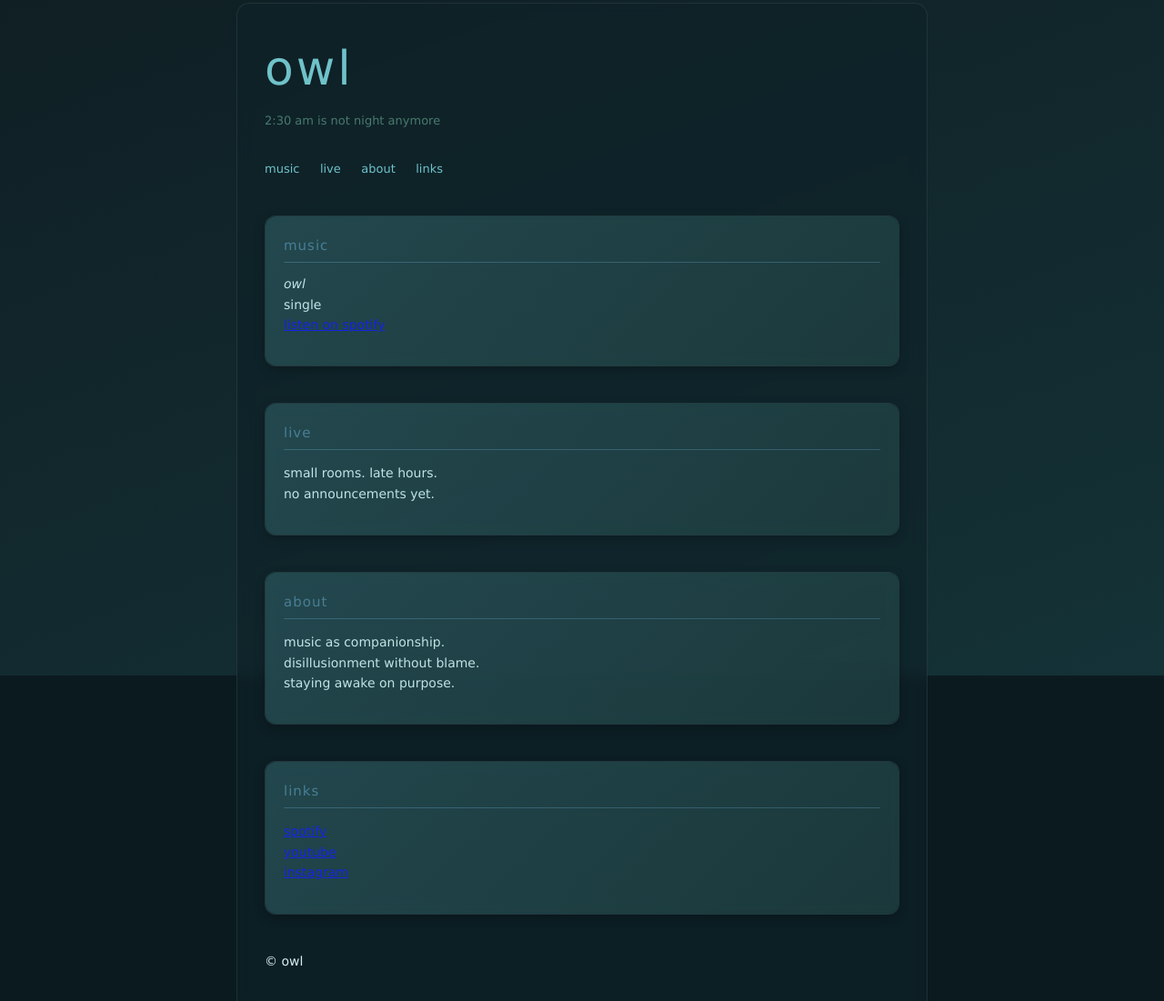
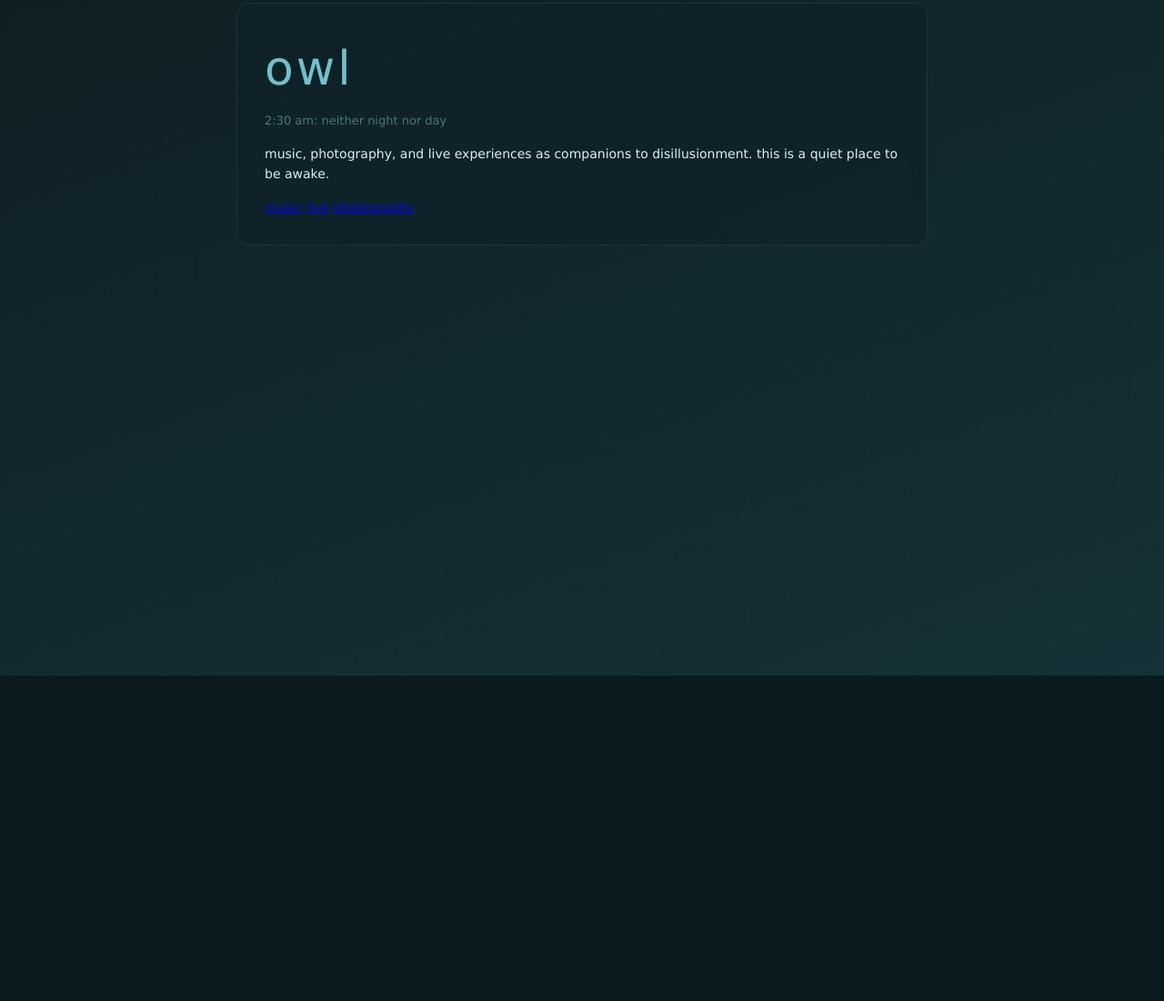
Before and after one commit to rjsiobhan/siobhan, a plain HTML site: page index.html in a window 1280 px wide. Shown: the part 57-1158 px from the top of the page at 91% size. After the commit the page ends 860 px from the top, so only its background shows below. Drawn offline with Linux system fonts and the light colour scheme.

Commit message:
Update index.html

```diff
--- a/index.html
+++ b/index.html
@@ -3,70 +3,32 @@
 <head>
   <meta charset="UTF-8" />
   <meta name="viewport" content="width=device-width, initial-scale=1.0" />
-
   <title>owl</title>
-
-  <meta name="description" content="music for when it’s too late to explain anything" />
   <link rel="stylesheet" href="style.css" />
 </head>
-
 <body>
 
-  <!-- ambient background layer -->
   <div class="background"></div>
 
-  <main class="window">
+  <main class="window landing">
 
     <header class="header">
       <h1>owl</h1>
-      <p class="tagline">2:30 am is not night anymore</p>
+      <p class="tagline">2:30 am: neither night nor day</p>
     </header>
 
-    <nav class="nav">
-      <a href="#music">music</a>
-      <a href="#live">live</a>
-      <a href="#about">about</a>
-      <a href="#links">links</a>
-    </nav>
+    <section class="intro">
+      <p>
+        music, photography, and live experiences as companions to disillusionment.
+        this is a quiet place to be awake.
+      </p>
 
-    <section id="music" class="panel">
-      <h2>music</h2>
-      <p class="entry">
-        <span class="title">owl</span><br />
-        single<br />
-        <a href="#" target="_blank">listen on spotify</a>
-      </p>
+      <div class="buttons">
+        <a href="music.html" class="glass-button">music</a>
+        <a href="live.html" class="glass-button">live</a>
+        <a href="photography.html" class="glass-button">photography</a>
+      </div>
     </section>
-
-    <section id="live" class="panel">
-      <h2>live</h2>
-      <p>
-        small rooms. late hours.<br />
-        no announcements yet.
-      </p>
-    </section>
-
-    <section id="about" class="panel">
-      <h2>about</h2>
-      <p>
-        music as companionship.<br />
-        disillusionment without blame.<br />
-        staying awake on purpose.
-      </p>
-    </section>
-
-    <section id="links" class="panel">
-      <h2>links</h2>
-      <p>
-        <a href="#" target="_blank">spotify</a><br />
-        <a href="#" target="_blank">youtube</a><br />
-        <a href="#" target="_blank">instagram</a>
-      </p>
-    </section>
-
-    <footer class="footer">
-      <p>© owl</p>
-    </footer>
 
   </main>
 
```
